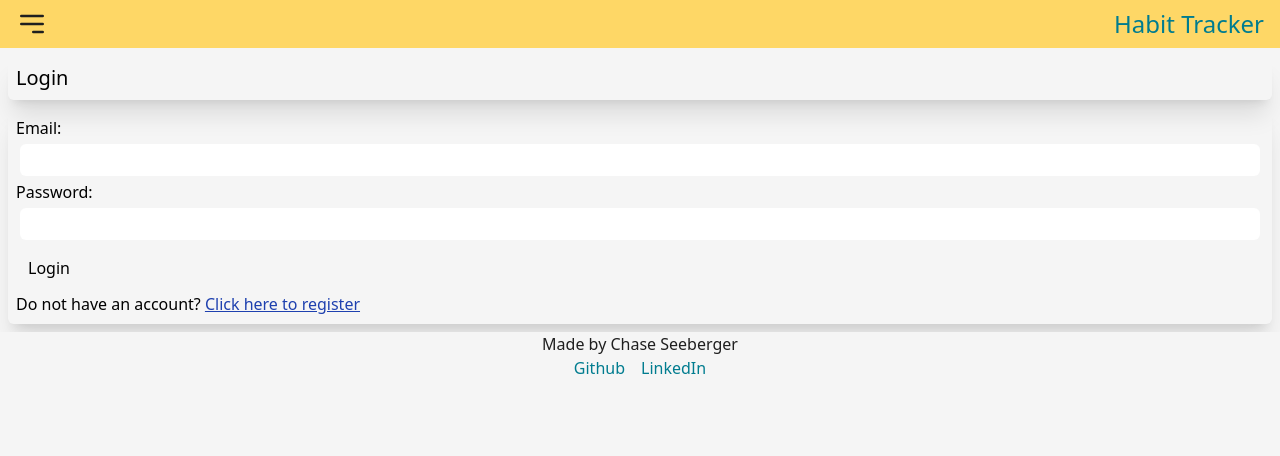
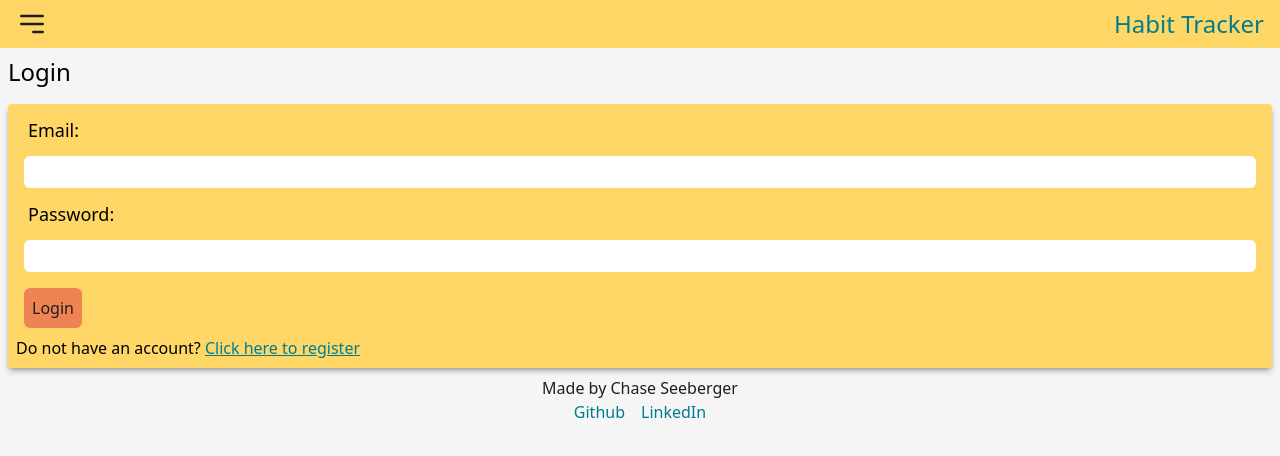
Before and after one commit to ChaseLee21/Habit-Tracker, a React (Vite) app in the folder client/: page /login in a window 1280 px wide. Shown: the top 456 px of the page. Built offline with nearby package versions, Linux system fonts and the light colour scheme.

Commit message:
update styling on login view

```diff
--- a/client/src/components/ErrorAlert.jsx
+++ b/client/src/components/ErrorAlert.jsx
@@ -3,7 +3,7 @@ import propTypes from 'prop-types'
 
 function ErrorAlert ({ message, handleCloseAlert }) {
     return (
-        <div className="bg-red-500 text-white p-2 m-2 rounded-md shadow-xl flex justify-between">
+        <div className="bg-colorError text-white p-2 m-2 rounded-md shadow-md shadow-colorShadow flex justify-between">
             {message}
             <button type='button' className="text-white" onClick={() => handleCloseAlert()}>X</button>
         </div>
--- a/client/src/views/Login.jsx
+++ b/client/src/views/Login.jsx
@@ -56,15 +56,15 @@ function Login () {
 
     return (
         <>
-            <h2 className="flex rounded-md m-2 bg-secondaryBg text-secondaryText p-2 text-xl shadow-xl">Login</h2>
+            <h2 className="flex rounded-md bg-colorBg text-colortext p-2 text-2xl">Login</h2>
             {error && <ErrorAlert message={error} handleCloseAlert={() => setError(null)}/>}
-            <form className="flex flex-col m-2 p-2 bg-secondaryBg rounded-md shadow-xl" onSubmit={handleLoginSubmit}>
-                <label htmlFor="email" className="text-secondaryText">Email:</label>
-                <input type="email" id="email" name="email" autoComplete='email' className="p-1 m-1 rounded-md" />
-                <label htmlFor="password" className="text-secondaryText">Password:</label>
-                <input type="password" id="password" name="password" autoComplete='current-password' className="p-1 m-1 rounded-md" />
-                <button type="submit" className="bg-primaryBg text-primaryText w-fit p-2 rounded-md m-1">Login</button>
-                <p>Do not have an account? <Link to={'/register'} className='text-blue-800 underline'>Click here to register</Link></p>
+            <form className="flex flex-col m-2 p-2 bg-colorBgAlt rounded shadow-md shadow-colorShadow " onSubmit={handleLoginSubmit}>
+                <label htmlFor="email" className="text-lg p-1 mx-2">Email:</label>
+                <input type="email" id="email" name="email" autoComplete='email' className="p-1 m-2 rounded-md" />
+                <label htmlFor="password" className="text-lg p-1 mx-2">Password:</label>
+                <input type="password" id="password" name="password" autoComplete='current-password' className="p-1 m-2 rounded-md" />
+                <button type="submit" className="bg-colorButtonBg text-colorButtonText w-fit p-2 rounded-md m-2">Login</button>
+                <p>Do not have an account? <Link to={'/register'} className='text-colorLink hover:text-colorLinkHover underline'>Click here to register</Link></p>
             </form>
         </>
     )
```
